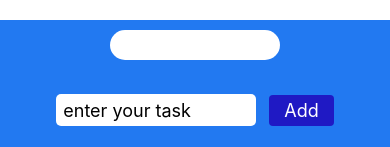
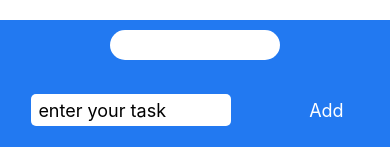
Before and after one commit to FilimonovKostya/ReactNative-Todo, a React Native app: screen / in a window 390 px wide. Shown: the part 774-921 px from the top of the page. Built offline with nearby package versions, Linux system fonts and the light colour scheme; what native-base would draw is missing.

Commit message:
changed speed animation

```diff
--- a/App.tsx
+++ b/App.tsx
@@ -1,7 +1,7 @@
 import React from 'react'
 import Checkbox from 'expo-checkbox'
 import { StatusBar } from 'expo-status-bar'
-import { Animated, StyleSheet, Text, TextInput, View, TouchableOpacity } from 'react-native'
+import { Animated, StyleSheet, Text, TextInput, TouchableOpacity, View } from 'react-native'
 import { NativeBaseProvider } from 'native-base'
 
 type TaskType = {
@@ -44,6 +44,7 @@ export default function App() {
   const startAnimated = (show: boolean) => {
     if (show) {
       Animated.timing(animatedValue, {
+
         toValue: 1,
         useNativeDriver: true,
       }).start()
@@ -53,6 +54,22 @@ export default function App() {
         useNativeDriver: true,
       }).start()
     }
+  }
+
+  const close = () => {
+    Animated.timing(animatedValue, {
+      toValue: 0,
+      duration:200,
+      useNativeDriver: true,
+    }).start()
+  }
+
+  const addTask = () => {
+    const newTask: TaskType = { id: tasks.length + 1, isDone: false, title: inputField }
+
+    setTasks([newTask, ...tasks])
+    setInputField('')
+    close()
   }
 
   return (
@@ -90,9 +107,9 @@ export default function App() {
             value={inputField}
             onChangeText={setInputField}
           />
-          <TouchableOpacity>
+          <TouchableOpacity onPress={addTask}>
             <View style={styles.button}>
-              <Text style={{color:'white', fontSize:18}}>Add</Text>
+              <Text style={{ color: 'white', fontSize: 18 }}>Add</Text>
             </View>
           </TouchableOpacity>
         </View>
@@ -138,9 +155,9 @@ const styles = StyleSheet.create({
   inputBox: {
     height: 80,
     backgroundColor: '#2279f1',
-    justifyContent:'center',
-    alignItems:'center',
-    flexDirection: 'row'
+    justifyContent: 'space-around',
+    alignItems: 'center',
+    flexDirection: 'row',
   },
   input: {
     width: 200,
@@ -148,13 +165,10 @@ const styles = StyleSheet.create({
     backgroundColor: 'white',
     fontSize: 18,
     borderRadius: 5,
-    paddingHorizontal:7
+    paddingHorizontal: 7,
   },
-  button:{
-    marginLeft:13,
-    backgroundColor: '#1f19c4',
+  button: {
     paddingVertical: 5,
     paddingHorizontal: 15,
-    borderRadius: 4
-  }
+  },
 })
```
